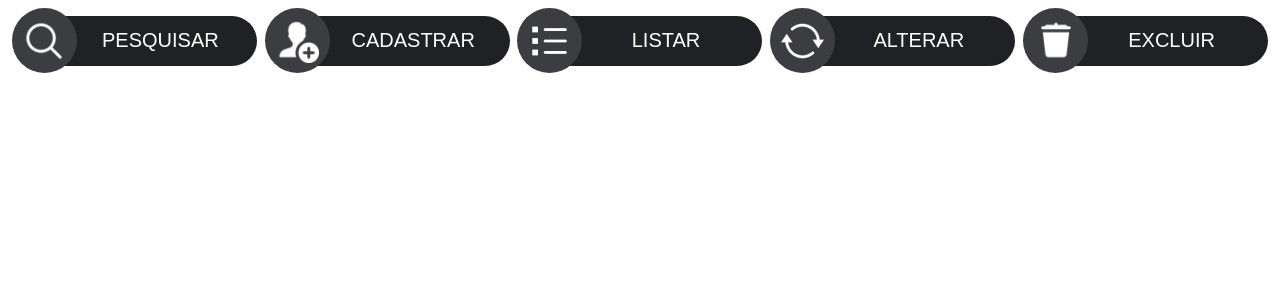
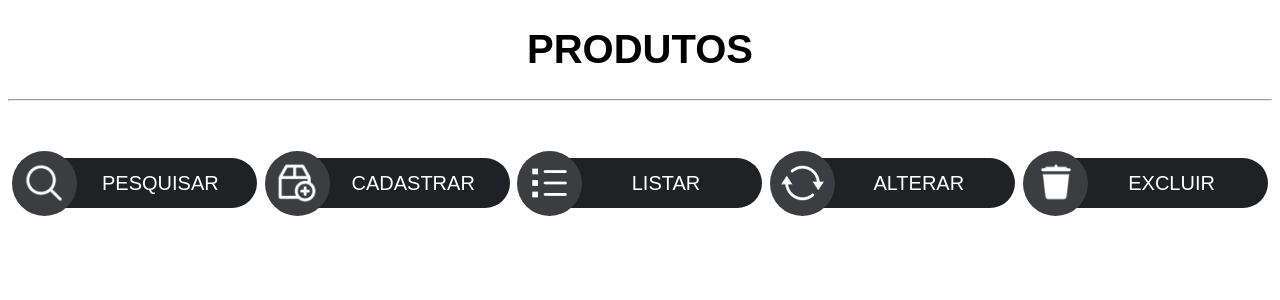
Before and after one commit to Harthuz/produtoCRUD, a PHP site: page / in a window 1280 px wide. Shown: the top 300 px of the page. Run offline with PHP 8.4, Linux system fonts and the light colour scheme; the visitor is signed in with stand-in values (Sample User, id 1).

Commit message:
feat: adiciona titulo a página principal

```diff
--- a/assets/css/style.css
+++ b/assets/css/style.css
@@ -1,3 +1,16 @@
+*{
+    font-family: Arial, Helvetica, sans-serif;
+}
+
+.titulo h1{
+    text-align: center;
+    font-size: 30pt;
+}
+
+hr{
+    margin-bottom: 50px;
+}
+
 .buttonall{
     display: flex;
     align-items: center;
--- a/index.php
+++ b/index.php
@@ -15,6 +15,9 @@
             header("location:./pages/login.php");
         }
     ?>
+
+    <div class="titulo"><h1>PRODUTOS</h1></div>
+    <hr>
 
     <div class="containerBotoes">
         <a href="./pages/pesquisar.php">
--- a/pages/alterar.php
+++ b/pages/alterar.php
@@ -83,6 +83,6 @@
         <input type="reset" name="limpar" value="Limpar">
     </form>
 
-    <button onclick="window.location.href='../index.html';">Voltar</button>
+    <button onclick="window.location.href='../index.php';">Voltar</button>
 </body>
 </html>
--- a/pages/alterar2.php
+++ b/pages/alterar2.php
@@ -123,6 +123,6 @@
     ?>
 
     <br>
-    <button onclick="window.location.href='../index.html';">Voltar</button>
+    <button onclick="window.location.href='../index.php';">Voltar</button>
 </body>
 </html>
--- a/pages/cadastrar.php
+++ b/pages/cadastrar.php
@@ -98,6 +98,6 @@
     ?>
 
     <br>
-    <button onclick="window.location.href='../index.html';">Voltar</button>
+    <button onclick="window.location.href='../index.php';">Voltar</button>
 </body>
 </html>
--- a/pages/excluir.php
+++ b/pages/excluir.php
@@ -83,7 +83,7 @@
         <label for="txtid">ID do Registro:</label>
         <input type="text" id="txtid" name="txtid" placeholder="Digite o ID" required>
         <input name="btnenviar" type="submit" value="Excluir">
-        <button type="button" onclick="window.location.href='../index.html';">Voltar</button>
+        <button type="button" onclick="window.location.href='../index.php';">Voltar</button>
     </form>
 
     <?php
--- a/pages/listar.php
+++ b/pages/listar.php
@@ -90,6 +90,6 @@
         ?>
     </table>
 
-    <button onclick="window.location.href='../index.html';">Voltar</button>
+    <button onclick="window.location.href='../index.php';">Voltar</button>
 </body>
 </html>
--- a/pages/pesquisar.php
+++ b/pages/pesquisar.php
@@ -108,6 +108,6 @@
     </div>
 
     <br>
-    <button onclick="window.location.href='../index.html';">Voltar</button>
+    <button onclick="window.location.href='../index.php';">Voltar</button>
 </body>
 </html>
```
Also changed, not shown: assets/images/icon_cadastrar.png.
